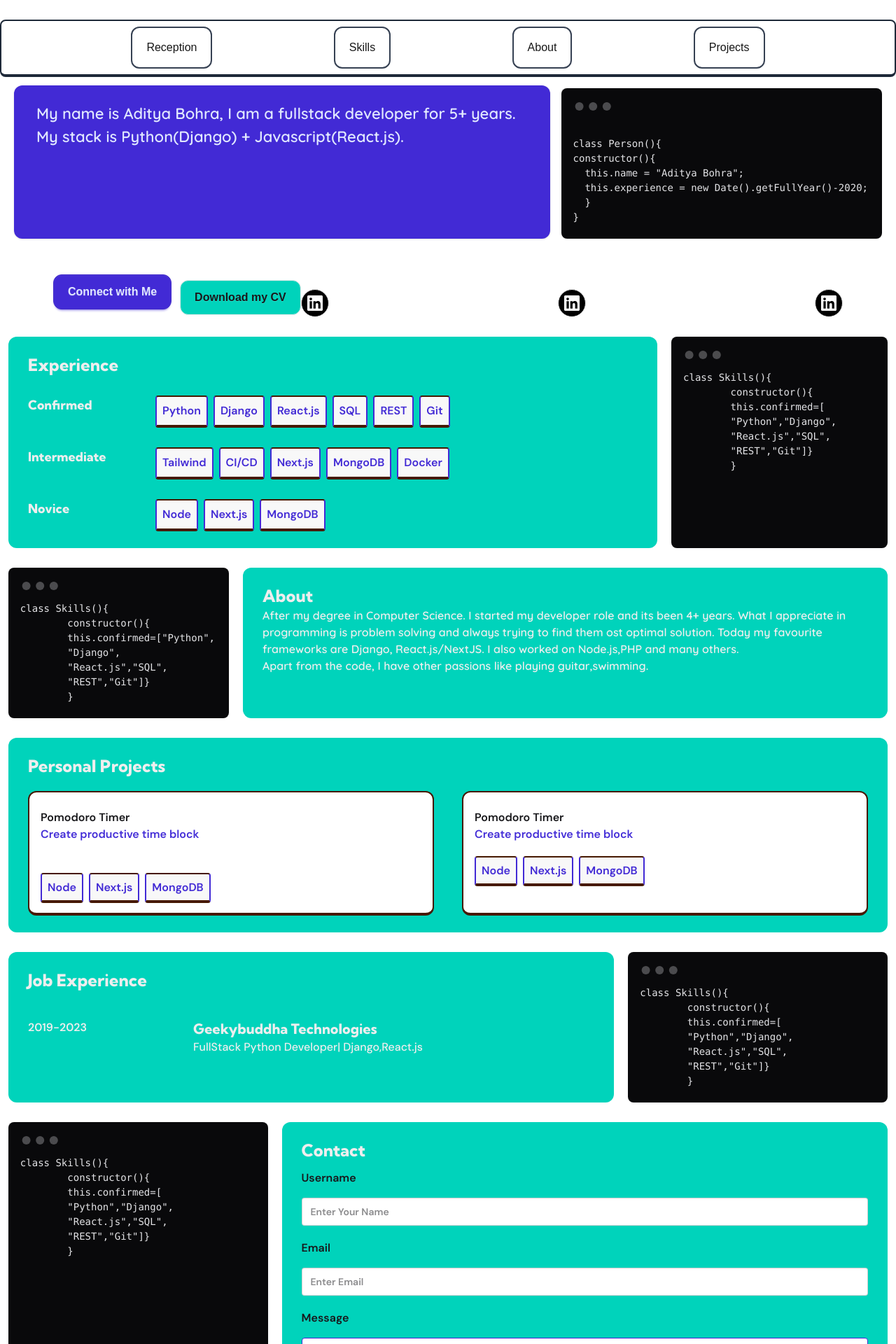
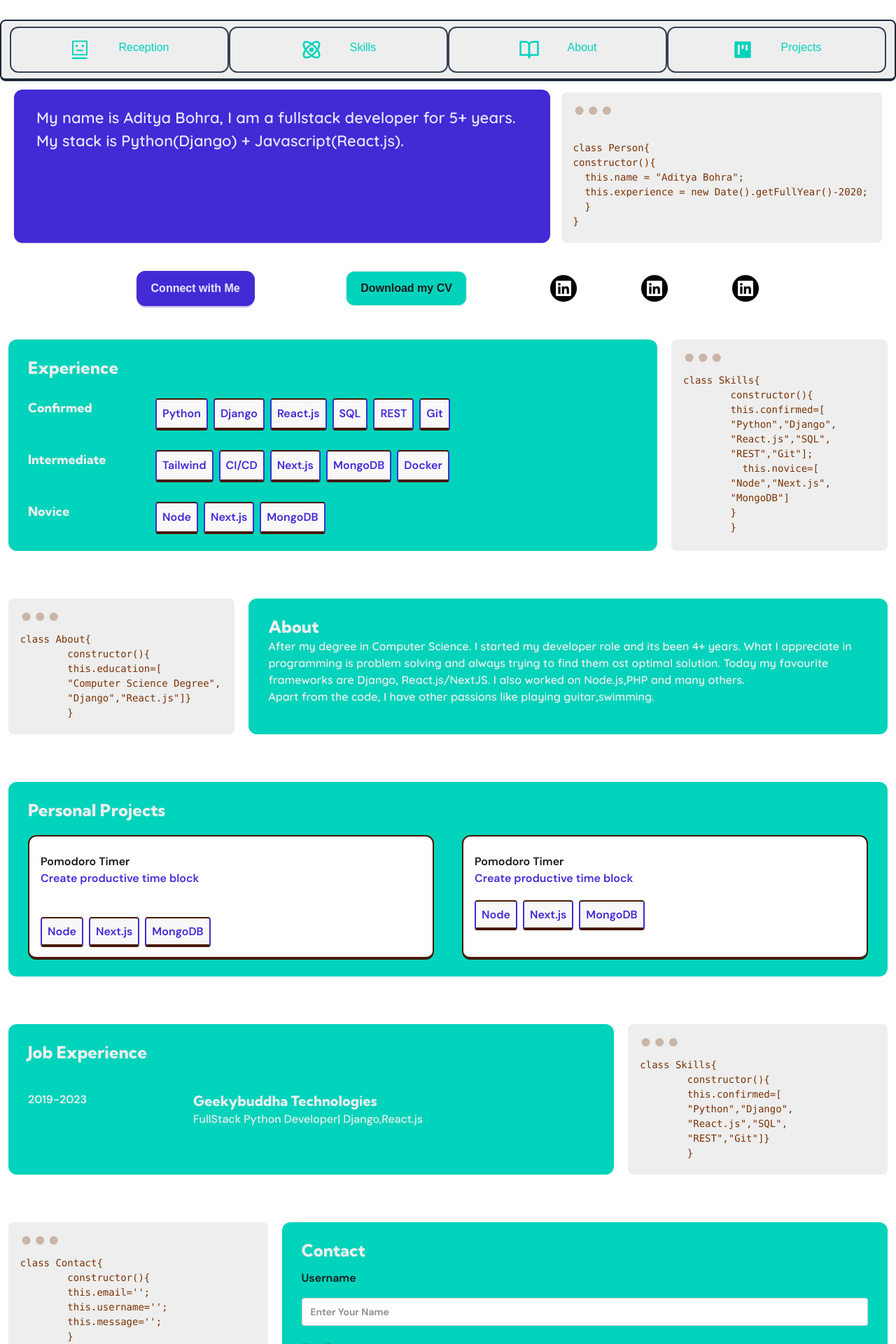
Before and after one commit to adityabohra007/adityabohra007.github.io, a Next.js app: page / in a window 1280 px wide. Shown: the top 1920 px of the page at 70% size. Built offline with nearby package versions, Linux system fonts and the light colour scheme.

Commit message:
Done for now

```diff
--- a/src/app/layout.tsx
+++ b/src/app/layout.tsx
@@ -42,7 +42,7 @@ export default function RootLayout({
   }, []);
   const toggleTheme = () => {};
   return (
-    <html lang="en" data-theme="light">
+    <html lang="en" data-theme="light" className="scroll-smooth">
       <body
         className={`${geistSans.variable} ${geistMono.variable} antialiased base-200`}
       >
--- a/src/app/page.tsx
+++ b/src/app/page.tsx
@@ -5,7 +5,45 @@ import Image from "next/image";
 import { useSearchParams } from "next/navigation";
 import { useState } from "react";
 import { FaLinkedin } from "react-icons/fa6";
-
+import { AiOutlineRobot } from "react-icons/ai";
+import { BiAtom } from "react-icons/bi";
+import { FiBookOpen } from "react-icons/fi";
+import { AiFillProject } from "react-icons/ai";
+const Navigation = () => {
+  return (
+    <section className=" md:w-7xl justify-evenly  mx-auto md:px-3 md:py-2 mt-7 flex  md:flex-row  items-center border-2 border-b-4 rounded-lg border-gray-800 fixed md:static bottom-0 w-full bg-base-300 text-accent z-200 ">
+      <a
+        className="hover:bg-accent-content p-2 md:px-5 md:py-4 md:border-2 md:border-gray-700 rounded-xl flex-1/4 flex justify-center md:gap-10"
+        href="#Receiption"
+      >
+        <AiOutlineRobot size={30} />
+        <span className="hidden md:block">Reception</span>
+      </a>
+      <a
+        className="hover:bg-accent-content p-2 md:px-5 md:py-4 md:border-2 md:border-gray-700 rounded-xl flex-1/4 flex justify-center md:gap-10"
+        href="#Skills"
+      >
+        <BiAtom size={30} />
+        <span className="hidden md:block">Skills</span>
+      </a>
+      <a
+        className="hover:bg-accent-content p-2 md:px-5 md:py-4 md:border-2 md:border-gray-700 rounded-xl flex-1/4 flex justify-center md:gap-10"
+        href="#About"
+      >
+        <FiBookOpen size={30} />
+        <span className="hidden md:block">About</span>
+      </a>
+      <a
+        className="hover:bg-accent-content  p-2 md:px-5 md:py-4 md:border-2 md:border-gray-700 rounded-xl flex-1/4 flex justify-center md:gap-10"
+        href="#Projects"
+      >
+        <AiFillProject size={30} />
+        <span className="hidden md:block">Projects</span>
+      </a>
+      {/* <div>Skills,About Projects</div> */}
+    </section>
+  );
+};
 const scrollToElement = (id) => {
   const element = document.getElementById(id);
   if (element) {
@@ -14,7 +52,6 @@ const scrollToElement = (id) => {
 };
 export default function Home() {
   const [toast, setToast] = useState({ title: "", visible: false });
-  const param = useSearchParams();
   return (
     <>
       {toast.visible && (
@@ -38,42 +75,19 @@ export default function Home() {
       >
         Toggle
       </button> */}
-      <section className=" md:w-7xl justify-evenly  mx-auto px-3 py-2 mt-7 flex flex-col md:flex-row  items-center border-2 border-b-4 rounded-lg border-gray-800">
-        <a
-          className="px-5 py-4 border-2 border-gray-700 rounded-xl"
-          href="#Receiption"
-        >
-          Reception
-        </a>
-        <a
-          className="px-5 py-4 border-2 border-gray-700 rounded-xl"
-          href="#Skills"
-        >
-          Skills
-        </a>
-        <a
-          className="px-5 py-4 border-2 border-gray-700 rounded-xl"
-          href="#About"
-        >
-          About
-        </a>
-        <a
-          className="px-5 py-4 border-2 border-gray-700 rounded-xl"
-          href="#Projects"
-        >
-          Projects
-        </a>
-        {/* <div>Skills,About Projects</div> */}
-      </section>
+      <Navigation />
       <Landing />
       <section className=" md:w-6xl justify-evenly  mx-auto px-3 mt-7 flex flex-col md:flex-row  items-center">
-        <button className="btn btn-primary  px-5 py-6 rounded-xl text-[16px]  ">
+        <a
+          className="btn btn-primary  px-5 py-6 rounded-xl text-[16px]  "
+          href="#Contact"
+        >
           Connect with Me
-        </button>
-        <button className="btn bg-accent md:ml-3 mt-4  px-5 py-6 rounded-xl text-[16px] ">
+        </a>
+        <button className="btn bg-accent md:ml-3 mt-4 md:mt-0 px-5 py-6 rounded-xl text-[16px]">
           Download my CV
         </button>
-        <div className="flex flex-[40%] justify-between mt-8 gap-10">
+        <div className="flex md:w-[300px] justify-between mt-8 md:mt-0 gap-10">
           <button className="btn btn-circle  bg-black ">
             <FaLinkedin className="size-25 p-2 " color="white" />
           </button>
@@ -87,7 +101,7 @@ export default function Home() {
       </section>
       {/* Tech knowledge */}
       <div
-        className="md:w-7xl mx-auto px-3 flex flex-col md:flex-row mt-7 gap-5 "
+        className="md:w-7xl mx-auto px-3  py-5 flex flex-col md:flex-row mt-7 gap-5 "
         id="Skills"
       >
         <section className="px-7 py-6 bg-accent rounded-xl flex-3/4 font-dm-sans font-semibold text-base-300">
@@ -162,28 +176,31 @@ export default function Home() {
         </section>
         <section className="flex-1/4">
           <CodeBox
-            code={`class Skills(){
+            code={`class Skills{
           constructor(){
           this.confirmed=[
           "Python","Django",
           "React.js","SQL",
-          "REST","Git"]}
+          "REST","Git"];
+            this.novice=[
+          "Node","Next.js",
+          "MongoDB"]
+          }
           }`}
           />
         </section>
       </div>
       <div
-        className="md:w-7xl  px-3 m-auto flex flex-col md:flex-row mt-7 gap-5"
+        className="md:w-7xl  px-3 py-5 m-auto flex flex-col md:flex-row mt-7 gap-5"
         id="About"
       >
         <section className="flex-1/4">
           <CodeBox
-            code={`class Skills(){
+            code={`class About{
           constructor(){
-          this.confirmed=["Python",
-          "Django",
-          "React.js","SQL",
-          "REST","Git"]}
+          this.education=[
+          "Computer Science Degree",
+          "Django","React.js"]}
           }`}
           />
         </section>
@@ -203,7 +220,7 @@ export default function Home() {
           </p>
         </section>
       </div>
-      <div className="md:w-7xl mx-auto px-3 flex mt-7 gap-5 ">
+      <div className="md:w-7xl mx-auto px-3 py-5 flex mt-7 gap-5 ">
         <section
           className="px-7 py-6 bg-accent rounded-xl flex-1 font-dm-sans font-semibold text-base-300"
           id="Projects"
@@ -246,7 +263,7 @@ export default function Home() {
         </section>
       </div>
       {/* Experience */}
-      <div className="md:w-7xl mx-auto px-3 flex flex-col md:flex-row mt-7 gap-5 mb-5">
+      <div className="md:w-7xl mx-auto px-3 py-5 flex flex-col md:flex-row mt-7 gap-5 mb-5">
         <section className="px-7 py-6 bg-accent rounded-xl font-dm-sans font-semibold text-base-300 flex-[70%] ">
           <span className="font-extrabold text-2xl font-kumbha-sans">
             Job Experience
@@ -265,7 +282,7 @@ export default function Home() {
         </section>
         <section className="flex-[30%]">
           <CodeBox
-            code={`class Skills(){
+            code={`class Skills{
           constructor(){
           this.confirmed=[
           "Python","Django",
@@ -276,19 +293,22 @@ export default function Home() {
         </section>
       </div>
       {/* Contact */}
-      <div className="md:w-7xl mx-auto px-3 flex-col md:flex-row flex mt-7 gap-5 mb-5">
+      <div className="md:w-7xl mx-auto px-3 py-5 flex-col md:flex-row flex mt-7 gap-5 mb-5 pb-20 md:pb-0">
         <section className="flex-[30%]">
           <CodeBox
-            code={`class Skills(){
+            code={`class Contact{
           constructor(){
-          this.confirmed=[
-          "Python","Django",
-          "React.js","SQL",
-          "REST","Git"]}
-          }`}
+          this.email='';
+          this.username='';
+          this.message='';
+          }
+        }`}
           />
         </section>
-        <section className="px-7 py-6 bg-accent rounded-xl font-dm-sans font-semibold text-base-300 flex-[70%] flex-col md:flex-row ">
+        <section
+          id="Contact"
+          className="px-7 py-6 bg-accent rounded-xl font-dm-sans font-semibold text-base-300 flex-[70%] flex-col md:flex-row "
+        >
           <span className="font-extrabold text-2xl font-kumbha-sans">
             Contact
           </span>
--- a/src/components/Landing.tsx
+++ b/src/components/Landing.tsx
@@ -2,7 +2,7 @@ const Landing = () => {
   const experience = new Date().getFullYear() - 2020;
   const stack = ["Python(Django)", "Javascript(React.js)"];
   const code = `
-  class Person(){
+  class Person{
   constructor(){
     this.name = "Aditya Bohra";
     this.experience = new Date().getFullYear()-2020;
@@ -11,7 +11,8 @@ const Landing = () => {
 
   return (
     <>
-      <div className="px-5 py-3 flex-col md:flex-row flex justify-between md:w-7xl m-auto  ">
+      {/* Here need tp remove mt-10 and create new container of this and assign padding to it  */}
+      <div className=" px-5 py-3 flex-col md:flex-row flex justify-between md:w-7xl m-auto  ">
         <section className="   shadow-sm rounded-xl bg-primary px-8 py-6 text-primary-content flex-1  font-quicksand-sans font-semibold text-[22px]">
           My name is Aditya Bohra, I am a fullstack developer for {experience}+
           years.
@@ -31,7 +32,10 @@ const Landing = () => {
 
 export const CodeBox = ({ code }) => {
   return (
-    <div className="mockup-code min-h-full" id="Receiption">
+    <div
+      className="mockup-code min-h-full bg-base-300 text-amber-900"
+      id="Receiption"
+    >
       <pre>
         <code>{code}</code>
       </pre>
```
